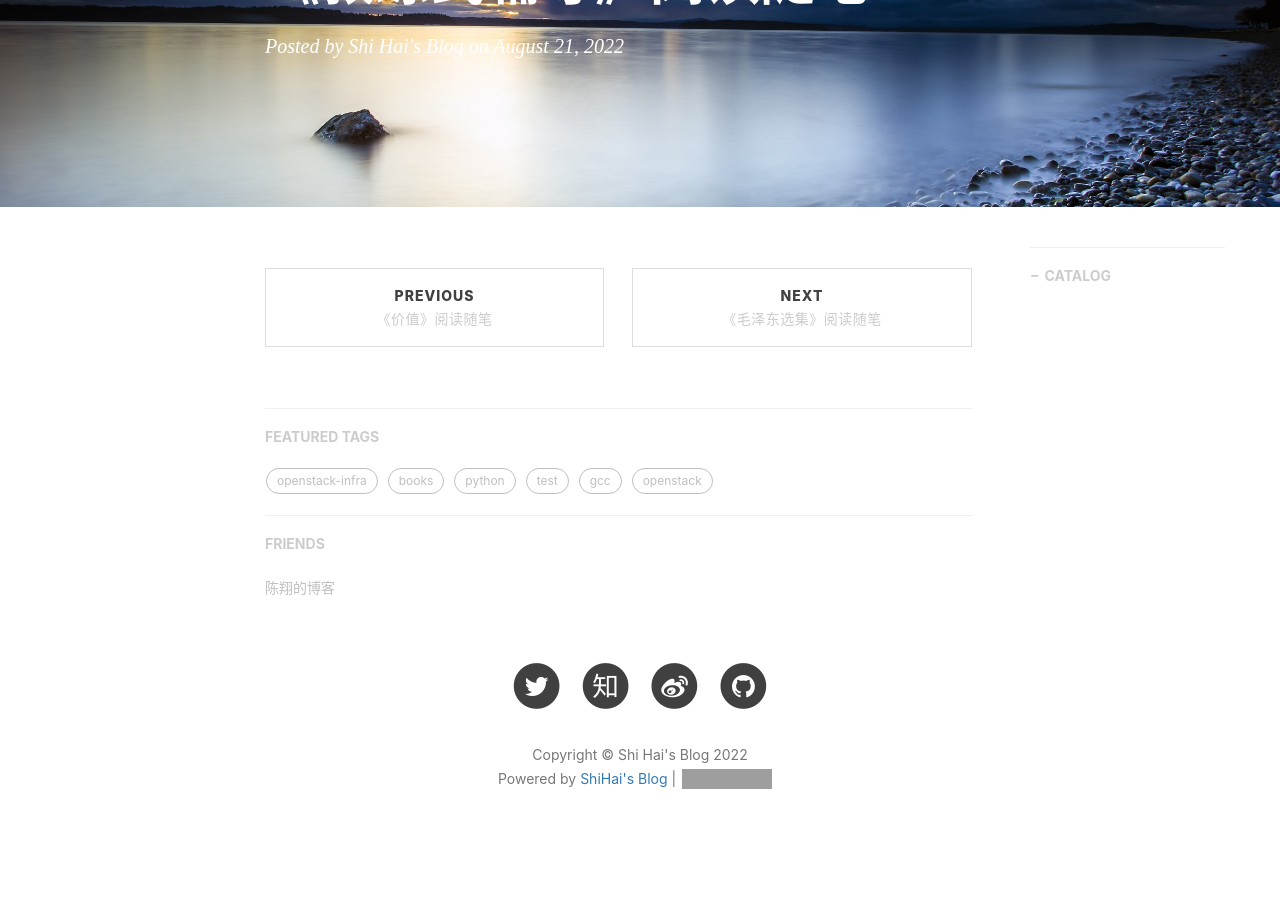
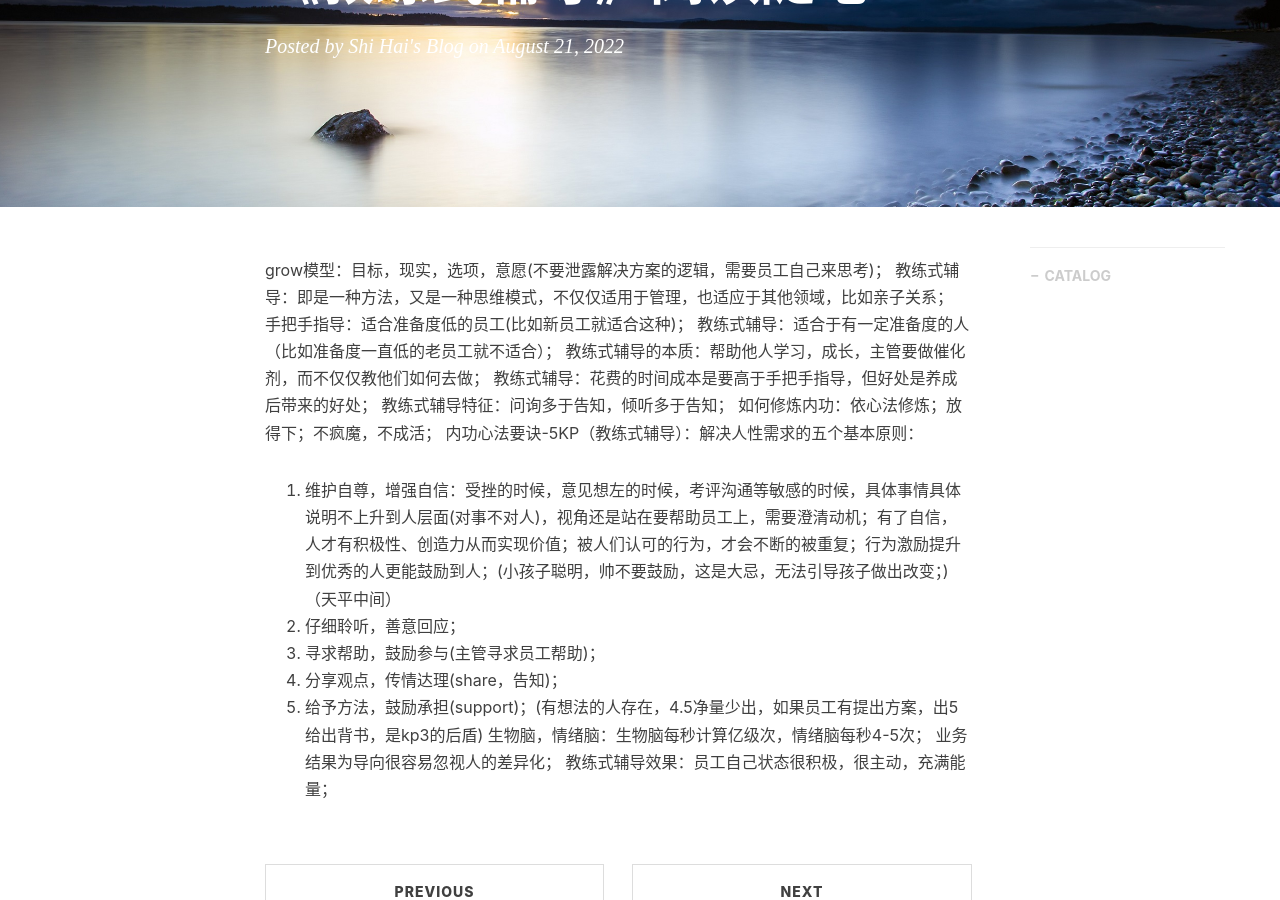
Before and after one commit to shihai1991/shihai1991.github.io, a Jekyll site: the page built from _posts/2022-08-21-教练式辅导.md, in a window 1280 px wide and 900 px high, scrolled down 250 px. Built offline with Jekyll 4.4.1, drawn with Linux system fonts in a browser that asks for light colours; nearby versions of some CDN libraries; comment, search, counter and statistics services are not loaded; grey boxes are pictures that could not be loaded.

Commit message:
Update 2022-08-21-教练式辅导.md

```diff
--- a/_posts/2022-08-21-教练式辅导.md
+++ b/_posts/2022-08-21-教练式辅导.md
@@ -8,3 +8,20 @@ tags:
   - books
 time: '2022.08.21 21:01:00'
 ---
+grow模型：目标，现实，选项，意愿(不要泄露解决方案的逻辑，需要员工自己来思考)；
+教练式辅导：即是一种方法，又是一种思维模式，不仅仅适用于管理，也适应于其他领域，比如亲子关系；
+手把手指导：适合准备度低的员工(比如新员工就适合这种)；
+教练式辅导：适合于有一定准备度的人（比如准备度一直低的老员工就不适合）；
+教练式辅导的本质：帮助他人学习，成长，主管要做催化剂，而不仅仅教他们如何去做；
+教练式辅导：花费的时间成本是要高于手把手指导，但好处是养成后带来的好处；
+教练式辅导特征：问询多于告知，倾听多于告知；
+如何修炼内功：依心法修炼；放得下；不疯魔，不成活；
+内功心法要诀-5KP（教练式辅导）：解决人性需求的五个基本原则：
+1. 维护自尊，增强自信：受挫的时候，意见想左的时候，考评沟通等敏感的时候，具体事情具体说明不上升到人层面(对事不对人)，视角还是站在要帮助员工上，需要澄清动机；有了自信，人才有积极性、创造力从而实现价值；被人们认可的行为，才会不断的被重复；行为激励提升到优秀的人更能鼓励到人；(小孩子聪明，帅不要鼓励，这是大忌，无法引导孩子做出改变；)（天平中间）
+2. 仔细聆听，善意回应；
+3. 寻求帮助，鼓励参与(主管寻求员工帮助)；
+4. 分享观点，传情达理(share，告知)；
+5. 给予方法，鼓励承担(support)；(有想法的人存在，4.5净量少出，如果员工有提出方案，出5给出背书，是kp3的后盾)
+生物脑，情绪脑：生物脑每秒计算亿级次，情绪脑每秒4-5次；
+业务结果为导向很容易忽视人的差异化；
+教练式辅导效果：员工自己状态很积极，很主动，充满能量；
```
